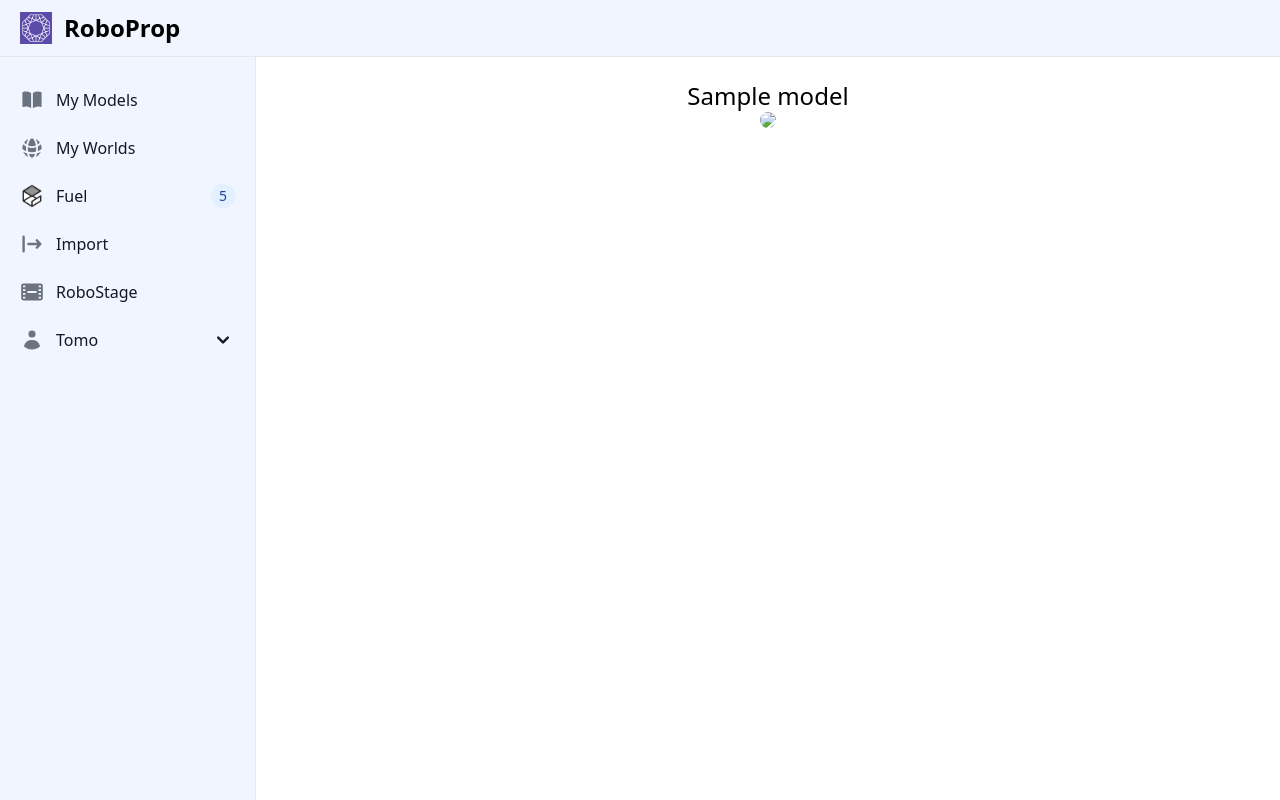
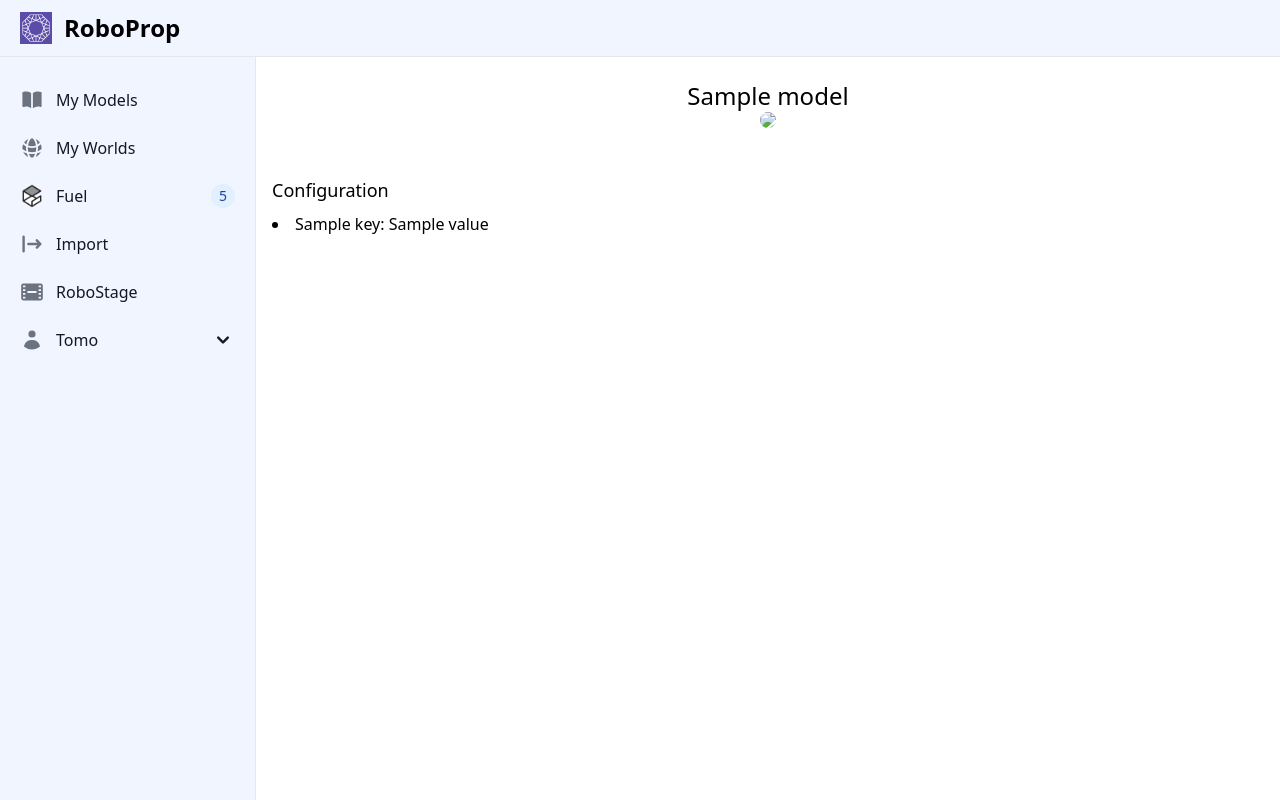
Before and after one commit to art-e-fact/RoboProp, a Django app: template templates/mymodel_detail.html in a window 1280 px wide. Run offline with Django 4.2, Linux system fonts and the light colour scheme; the template is opened without the code that fills it: most values are stand-ins (such as "Sample title", 1, 10 or a date in 2020); style sheets or scripts are compiled from the project's sources; some libraries are stand-ins or nearby versions.

Commit message:
display configuration

```diff
--- a/templates/mymodel_detail.html
+++ b/templates/mymodel_detail.html
@@ -1,5 +1,4 @@
 {% extends "base.html" %}
-
 {% block title %}My Model{% endblock %}
 
 {% block content %}
@@ -24,4 +23,14 @@
             {% endfor %}
         </div>
     </div>
+    <div class="mt-8">
+        <h3 class="text-lg font-medium mb-2">Configuration</h3>
+        <ul class="list-disc list-inside">
+            {% for key, value in model.configuration.items %}
+                <li class="mb-2">
+                    <span class="font-medium">{{ key }}:</span> {{ value }}
+                </li>
+            {% endfor %}
+        </ul>
+    </div>
 {% endblock %}
```
